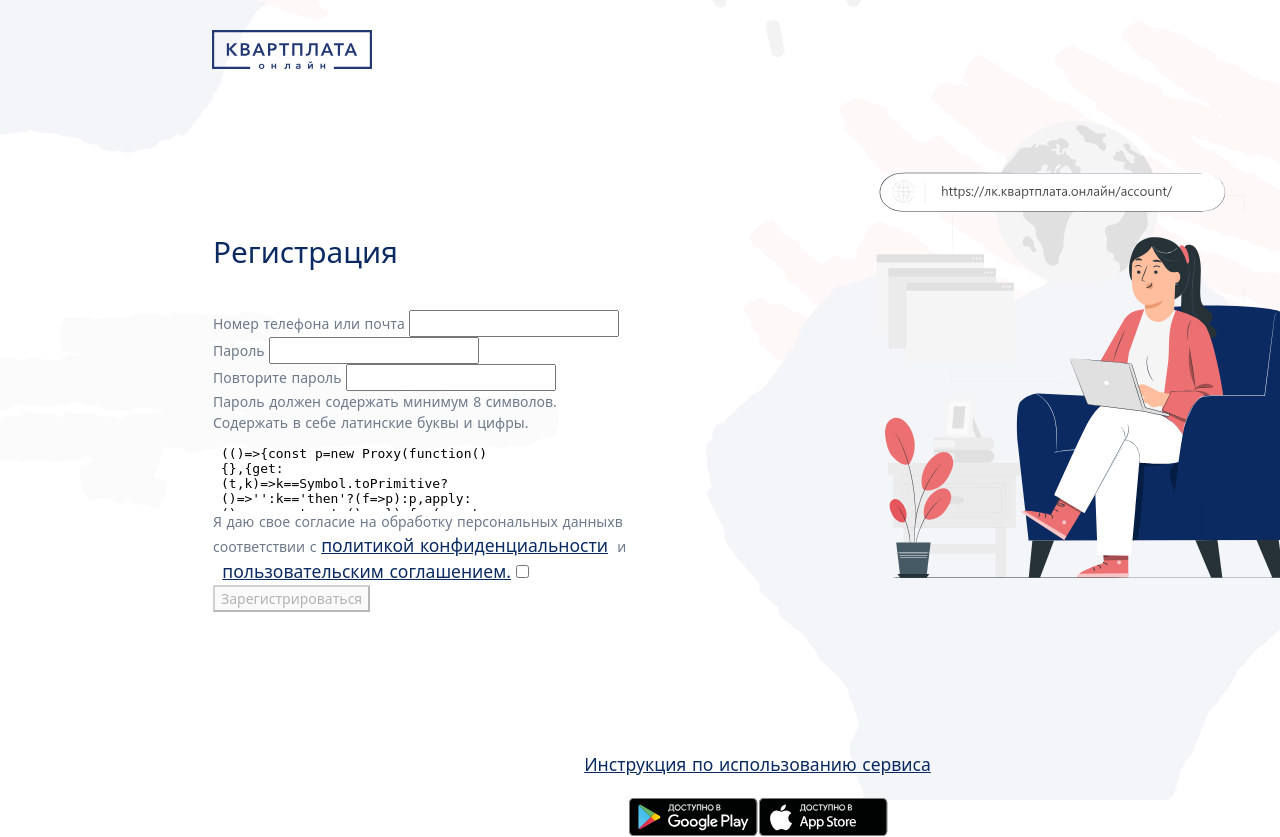
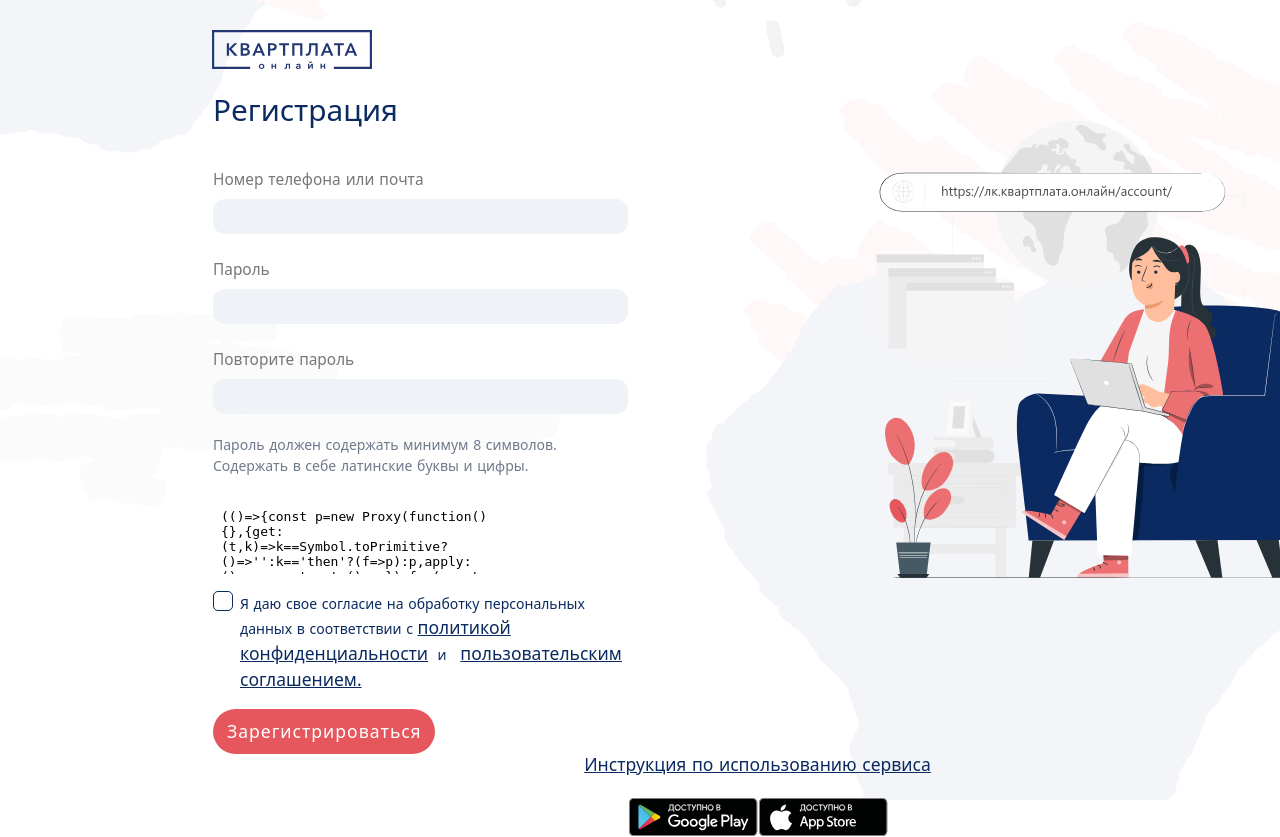
Before and after one commit to isk-daniar/housing-and-communal-services, a Django app: page /register/ in a window 1280 px wide; the page is wider, and only the part inside the window is pictured. Run offline with Django 4.2, Linux system fonts and the light colour scheme; some libraries are stand-ins or nearby versions.

Commit message:
working on register style

```diff
--- a/hcs_system_project/config/settings.py
+++ b/hcs_system_project/config/settings.py
@@ -144,3 +144,5 @@
 # https://docs.djangoproject.com/en/4.1/ref/settings/#default-auto-field
 
 DEFAULT_AUTO_FIELD = 'django.db.models.BigAutoField'
+
+LOGIN_REDIRECT_URL = "account/"
--- a/hcs_system_project/static/css/auth-style/register-style.css
+++ b/hcs_system_project/static/css/auth-style/register-style.css
@@ -60,6 +60,165 @@
 .footer-block__store-image {
     margin-bottom: -5px;
     width: 130px;
+}
+.app-input[data-v-4363479a], .app-input__input[data-v-4363479a] {
+    position: relative;
+    width: 100%;
+}
+.app-input__icon[data-v-4363479a] {
+    color: #6f798a;
+    float: left;
+    height: 10px;
+    line-height: 2.5rem;
+    margin-right: -26px;
+    padding-left: 10px;
+    position: relative;
+    text-align: center;
+    width: 10px;
+    z-index: 1;
+}
+.app-input__label[data-v-4363479a] {
+    color: #777776;
+    display: inline-block;
+    font-size: 1.1rem;
+    margin-bottom: 8px;
+}
+.app-input__input{
+    background-clip: padding-box;
+    background-color: #eff2f7;
+    border: none;
+    border-radius: 12px;
+    color: #171715;
+    display: block;
+    font-family: inherit;
+    font-size: inherit;
+    font-weight: 400;
+    height: 2.5rem;
+    line-height: 1.5;
+    padding: 0.375rem 0.75rem;
+    transition: border-color .15s ease-in-out,box-shadow .15s ease-in-out;
+}
+.app-input__error[data-v-4363479a] {
+    bottom: -20px;
+    color: #e6575d;
+    color: var(--color-danger);
+    display: block;
+    font-size: .75rem;
+    min-height: 18px;
+    position: absolute;
+    right: 0;
+    text-align: right;
+    width: 100%;
+}
+.app-input__icon+label+input[data-v-4363479a] {
+    padding-left: 25px;
+}
+.app-input, .app-textarea {
+    margin-top: 24px;
+}
+.password-helper {
+    margin-bottom: 20px;
+    margin-top: 20px;
+}
+.capcha[data-v-1ebab412] {
+    height: 78px;
+    margin: 1.2em 0;
+}
+.app-checkbox[data-v-246b2ba9] {
+    align-items: center;
+    cursor: pointer;
+    display: flex;
+    font-size: 1rem;
+    height: 20px;
+    margin-bottom: 1rem;
+    padding-left: 25px;
+    position: relative;
+    user-select: none;
+}
+.app-checkbox__label[data-v-246b2ba9] {
+    color: #0a2a61;
+    display: block;
+    height: 100%;
+    padding: 2px;
+}
+.app-checkbox__input[data-v-246b2ba9] {
+    background: hsla(0,0%,100%,0);
+    border: 1px solid #0a2a61;
+    cursor: pointer;
+    height: 0;
+    opacity: 0;
+    position: absolute;
+    width: 0;
+}
+.app-checkbox__outlined[data-v-246b2ba9] {
+    background-color: transparent;
+    border: 1px solid #0a2a61;
+}
+.app-checkbox__checkmark[data-v-246b2ba9] {
+    border-radius: 5px;
+    height: 20px;
+    left: 0;
+    position: absolute;
+    top: 0;
+    width: 20px;
+}
+.app-checkbox__input:checked~.app-checkbox__checkmark[data-v-246b2ba9]:after {
+    display: block;
+}
+.app-checkbox__outlined.app-checkbox__checkmark[data-v-246b2ba9]:after {
+    border: solid #0a2a61;
+    border-width: 0 3px 3px 0;
+}
+.app-checkbox__checkmark[data-v-246b2ba9]:after {
+    border: solid #fff;
+    border-width: 0 3px 3px 0;
+    content: "";
+    display: none;
+    height: 8px;
+    left: 6px;
+    position: absolute;
+    top: 3px;
+    transform: rotate(45deg);
+    width: 5px;
+}
+.app-checkbox__checkmark:after {
+    height: 11px!important;
+    width: 7px!important;
+}
+.app-button--danger[data-v-3dceadec] {
+    background: #e6575d;
+}
+.app-button--giant[data-v-3dceadec] {
+    font-size: 1.25rem;
+    height: 3.25rem;
+}
+.app-button[data-v-3dceadec] {
+    align-items: center;
+    border: none;
+    border-radius: 30px;
+    color: #fff;
+    cursor: pointer;
+    display: flex;
+    letter-spacing: 1px;
+    padding: 0.2rem 1rem;
+    position: relative;
+    text-align: center;
+}
+.app-checkbox[data-v-246b2ba9] {
+    align-items: center;
+    cursor: pointer;
+    display: flex;
+    font-size: 1rem;
+    height: 20px;
+    margin-bottom: 1rem;
+    padding-left: 25px;
+    position: relative;
+    -webkit-user-select: none;
+    -moz-user-select: none;
+    user-select: none;
+}
+.app-checkbox {
+    height: auto!important;
 }
 /* ------ */
 .mt-6 {
--- a/hcs_system_project/templates/auth_users/auth_base.html
+++ b/hcs_system_project/templates/auth_users/auth_base.html
@@ -1,5 +1,6 @@
 {% load static %}
 {% load i18n %}
+{% load rest_framework %}
 
 <!DOCTYPE html>
 <html lang="en">
--- a/hcs_system_project/templates/auth_users/register_users.html
+++ b/hcs_system_project/templates/auth_users/register_users.html
@@ -23,23 +23,24 @@
                 <div data-v-8a7b8b1e="" class="page-form__width">
                     <div data-v-8a7b8b1e="" class="page-form__title">Регистрация</div>
                     <div data-v-8a7b8b1e="" class="form-content">
-                        <form data-v-8a7b8b1e="">
+                        <form action="{% url 'v1inc:register' %}" method="POST" enctype="multipart/form-data" novalidate="">
+                            {% csrf_token %}
                             <div data-v-4363479a="" data-v-8a7b8b1e="" class="app-input" active="" someerror="true">
                                 <span data-v-4363479a="" class="app-input__icon"></span>
                                 <label data-v-4363479a="" id="name-f" class="app-input__label">Номер телефона или почта</label>
-                                <input data-v-4363479a="" autocomplete="" type="text" placeholder=" " id="name-f" icon="true" class="app-input__input"> <!---->
+                                <input name="email"  class="app-input__input form-control" type="email" value="">
                                 <span data-v-4363479a="" class="app-input__error shake" style="display: none;"><!----> <!----></span>
                             </div>
                             <div data-v-4363479a="" data-v-8a7b8b1e="" class="app-input" active="">
                                 <span data-v-4363479a="" class="app-input__icon"></span>
                                 <label data-v-4363479a="" id="pass-f" class="app-input__label">Пароль</label>
-                                <input data-v-4363479a="" autocomplete="password" type="password" placeholder=" " id="pass-f" icon="true" class="app-input__input"> <!---->
+                                <input name="password"  class="app-input__input form-control" type="text" value="">
                                 <span data-v-4363479a="" class="app-input__error shake" style="display: none;"><!----> <!---->  </span>
                             </div>
                             <div data-v-4363479a="" data-v-8a7b8b1e="" class="app-input" active="">
                                 <span data-v-4363479a="" class="app-input__icon"></span>
                                 <label data-v-4363479a="" id="conf-pass-f" class="app-input__label">Повторите пароль</label>
-                                <input data-v-4363479a="" autocomplete="confirm-password" type="password" placeholder=" " id="conf-pass-f" icon="true" class="app-input__input"> <!---->
+                                <input name="password2" class="app-input__input form-control" type="text" value="">
                                 <span data-v-4363479a="" class="app-input__error shake" style="display: none;">Заполните это поле <!----> Пароли не совпадают </span>
                             </div>
                             <div data-v-8a7b8b1e="" class="password-helper">Пароль должен содержать минимум 8 символов. Содержать в себе латинские буквы и цифры.</div>
@@ -55,7 +56,7 @@
                             </div>
                             <div data-v-8a7b8b1e="" class="privacy">
                                 <label data-v-246b2ba9="" data-v-8a7b8b1e="" class="app-checkbox">
-                                    <span data-v-246b2ba9="" class="app-checkbox__label">Я даю свое согласие на обработку персональных данныхв соответствии с
+                                    <span data-v-246b2ba9="" class="app-checkbox__label">Я даю свое согласие на обработку персональных данных в соответствии с
                                         <a data-v-8a7b8b1e="" href="/policy" class="app-link" data-v-246b2ba9="">политикой конфиденциальности</a>&nbsp; и &nbsp;
                                         <a data-v-8a7b8b1e="" data-v-246b2ba9="" href="https://%D0%BA%D0%B2%D0%B0%D1%80%D1%82%D0%BF%D0%BB%D0%B0%D1%82%D0%B0.%D0%BE%D0%BD%D0%BB%D0%B0%D0%B9%D0%BD/files/useragreement.pdf" class="app-link">пользовательским соглашением.</a>
                                     </span>
@@ -63,7 +64,7 @@
                                     <span data-v-246b2ba9="" class="app-checkbox__checkmark app-checkbox__outlined  app-checkbox__checkmark--primary"></span>
                                 </label>
                             </div>
-                            <button data-v-3dceadec="" data-v-8a7b8b1e="" disabled="disabled" class="app-button app-button--danger  app-button--giant">
+                            <button data-v-3dceadec="" data-v-8a7b8b1e=""  class="app-button app-button--danger app-button--giant">
                                 <span data-v-3dceadec="" class="app-button__content">Зарегистрироваться</span> <!---->
                             </button>
                             <div data-v-8a7b8b1e="" class="errors-block"></div>
```
Also changed, not shown: 1 other file.
